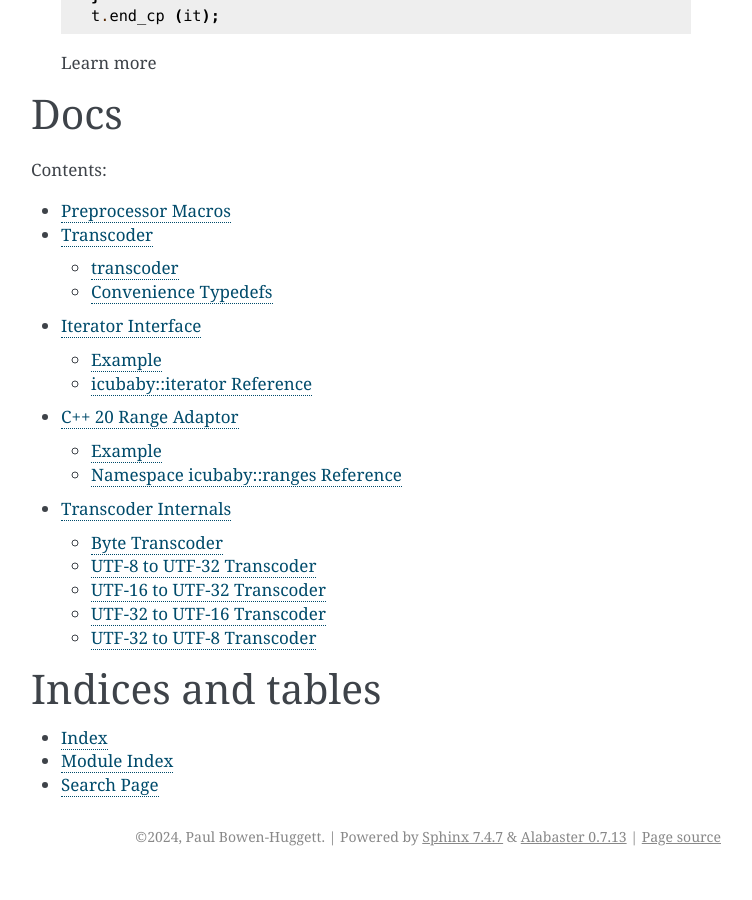
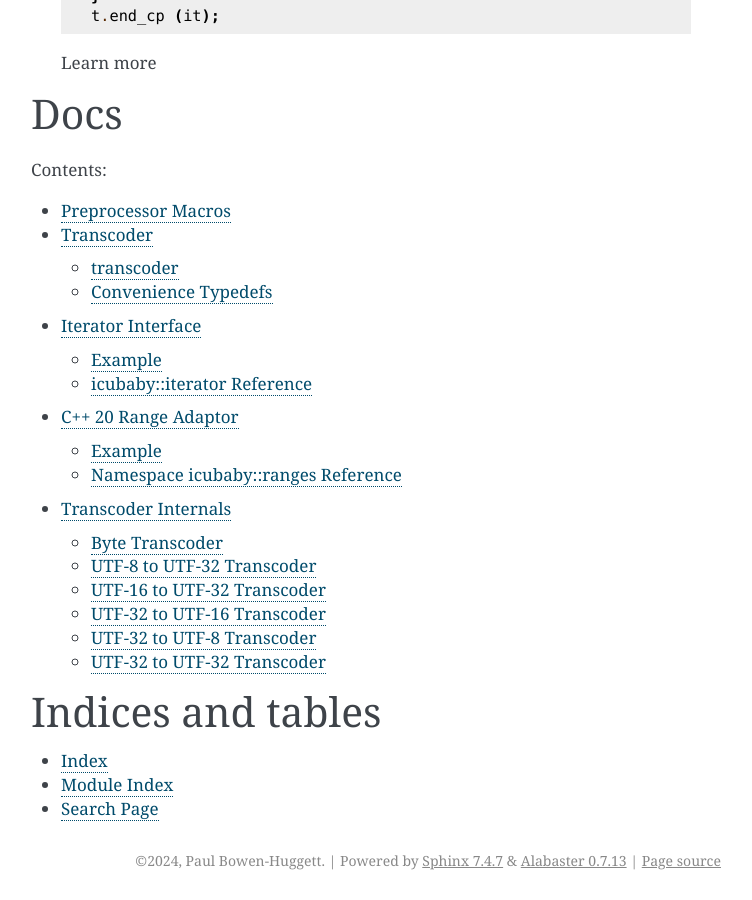
Before and after one commit to paulhuggett/icubaby, a Sphinx documentation site: the page built from docs/index.rst, in a window 1280 px wide and 900 px high, scrolled down 1802 px. Shown: the whole window, without its empty margins (389-1141 px from the left). Built offline with Sphinx 7.4.7, drawn with Linux system fonts in a browser that asks for light colours; pages that are not in the unit, such as notebooks, are missing from menus; before the commit the page ends 2678 px from its top, so only the background shows below that.

Commit message:
Improve byte-transcoder doc. Add 32->32 transcoder internals.

```diff
--- a/docs/transcoder_internals.rst
+++ b/docs/transcoder_internals.rst
@@ -45,3 +45,12 @@
   :private-members:
   :undoc-members:
   :allow-dot-graphs:
+
+UTF-32 to UTF-32 Transcoder
+--------------------------
+.. doxygenclass:: icubaby::transcoder< char32_t, char32_t >
+  :members:
+  :protected-members:
+  :private-members:
+  :undoc-members:
+  :allow-dot-graphs:
```
Also changed, not shown: 1 other file.
